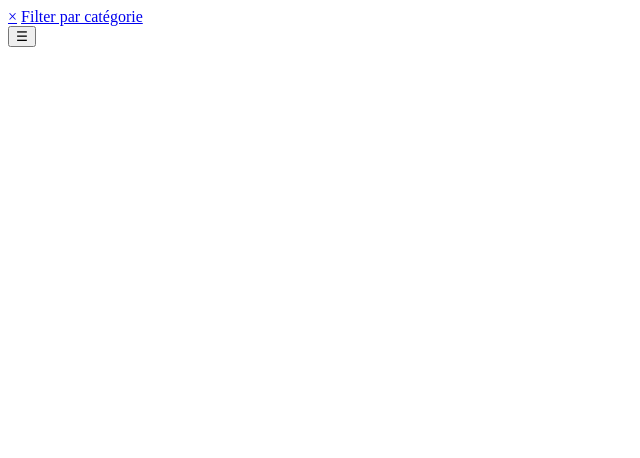
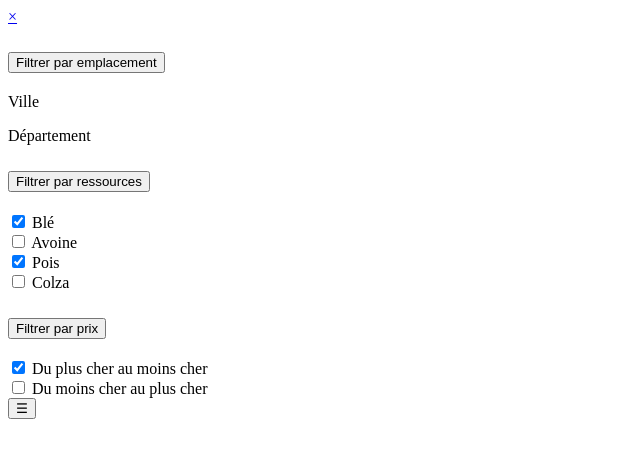
Before and after one commit to AmelieRoussel/hackaton2_comparateuragricole, a Symfony app: template templates/base.html.twig in a window 1280 px wide. Shown: the top 458 px of the page, without its empty margins (0-640 px from the left). Run offline with Twig, Linux system fonts and the light colour scheme; the template is opened without the code that fills it, so the values that code supplies are empty; some libraries are stand-ins or nearby versions.

Commit message:
sous-menu

```diff
--- a/assets/styles/navbar.scss
+++ b/assets/styles/navbar.scss
@@ -17,13 +17,13 @@
   padding: 8px 8px 8px 32px;
   text-decoration: none;
   font-size: 25px;
-  color: #f1f1f1;
+  color: #5a9449;
   display: block;
   transition: 0.3s;
 }
 
 .sidebar a:hover {
-  color: #f1f1f1;
+  color: #5a9449;
 }
 
 .sidebar .closebtn {
--- a/templates/include/_navbar.html.twig
+++ b/templates/include/_navbar.html.twig
@@ -1,8 +1,77 @@
 <div id="mySidebar" class="sidebar">
     <a href="javascript:void(0)" class="closebtn" onclick="closeNav()">×</a>
-    <a href="#">Filter par catégorie</a>
+    <div class="accordion" id="accordionExample">
+        <div class="card">
+            <div class="card-header" id="headingOne">
+                <h2 class="mb-0">
+                    <button class="btn btn-link btn-block text-left" type="button" data-toggle="collapse" data-target="#collapseOne" aria-expanded="true" aria-controls="collapseOne">
+                        Filtrer par emplacement
+                    </button>
+                </h2>
+            </div>
+
+            <div id="collapseOne" class="collapse show" aria-labelledby="headingOne" data-parent="#accordionExample">
+                <div class="card-body">
+                    <p>Ville</p>
+                    <p>Département</p>
+                </div>
+            </div>
+        </div>
+        <div class="card">
+            <div class="card-header" id="headingTwo">
+                <h2 class="mb-0">
+                    <button class="btn btn-link btn-block text-left collapsed" type="button" data-toggle="collapse" data-target="#collapseTwo" aria-expanded="false" aria-controls="collapseTwo">
+                        Filtrer par ressources
+                    </button>
+                </h2>
+            </div>
+            <div id="collapseTwo" class="collapse" aria-labelledby="headingTwo" data-parent="#accordionExample">
+                <div class="card-body">
+                    <div>
+                        <input type="checkbox" id="Ble" name="Ble"
+                               checked>
+                        <label for="Ble">Blé</label>
+                    </div>
+                    <div>
+                        <input type="checkbox" id="Avoine" name="Avoine">
+                        <label for="Avoine">Avoine</label>
+                    </div>
+                    <div>
+                        <input type="checkbox" id="Pois" name="Pois"
+                               checked>
+                        <label for="Pois">Pois</label>
+                    </div>
+                    <div>
+                        <input type="checkbox" id="Colza" name="Colza">
+                        <label for="Colza">Colza</label>
+                    </div>
+                </div>
+            </div>
+        </div>
+        <div class="card">
+            <div class="card-header" id="headingThree">
+                <h2 class="mb-0">
+                    <button class="btn btn-link btn-block text-left collapsed" type="button" data-toggle="collapse" data-target="#collapseThree" aria-expanded="false" aria-controls="collapseThree">
+                        Filtrer par prix
+                    </button>
+                </h2>
+            </div>
+            <div id="collapseThree" class="collapse" aria-labelledby="headingThree" data-parent="#accordionExample">
+                <div class="card-body">
+                    <div class="row">
+                        <input type="checkbox" id="scales" name="scales"
+                               checked>
+                        <label for="scales">Du plus cher au moins cher</label>
+                    </div>
+                    <div class="row">
+                        <input type="checkbox" id="horns" name="horns">
+                        <label for="horns">Du moins cher au plus cher</label>
+                    </div>
+                </div>
+            </div>
+        </div>
+    </div>
 </div>
-
 <div id="main">
     <button class="openbtn" onclick="openNav()">☰</button>
 </div>
```
